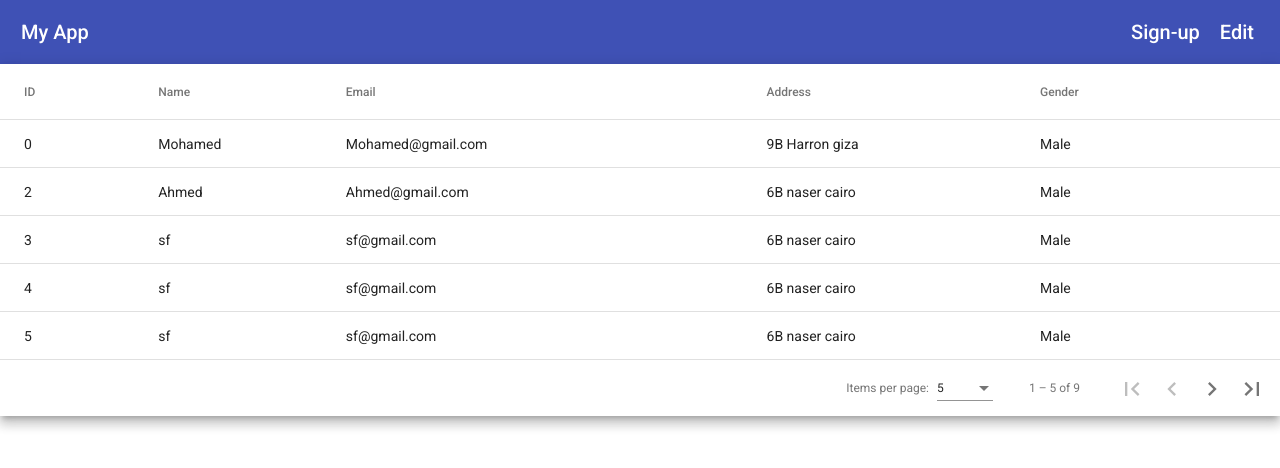
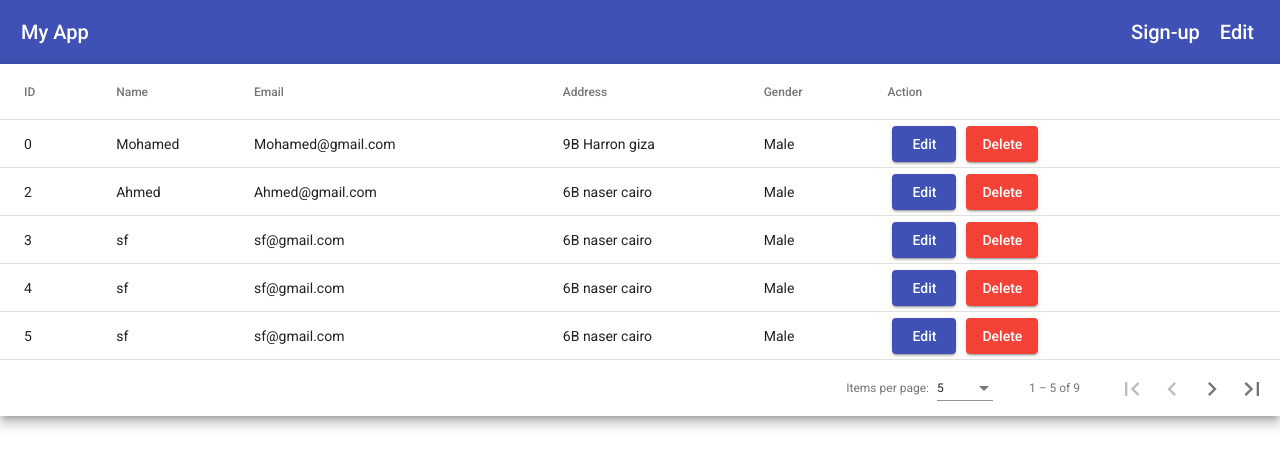
Before and after one commit to Mohammad-talaat/angular-3rd-task, an Angular app: page / in a window 1280 px wide. Shown: the top 468 px of the page. Built offline with nearby package versions, Linux system fonts and the light colour scheme; data requests are answered from the project's data file.

Commit message:
add action to the table

```diff
--- a/src/app/app.component.html
+++ b/src/app/app.component.html
@@ -11,7 +11,7 @@
 
   </section> -->
   <div class="mat-elevation-z8">
-    <table  mat-table [dataSource]="dataSource" matSort>
+    <table  mat-table [dataSource]="dataSource" matSort >
 
 
       <!-- Position Column -->
@@ -43,6 +43,15 @@
         <td mat-cell *matCellDef="let user"> {{user.gender}} </td>
       </ng-container>
 
+      <ng-container  matColumnDef="action">
+        <th  mat-header-cell *matHeaderCellDef mat-sort-header>Action </th>
+        <td mat-cell *matCellDef="let user">
+          <button class='button-DIY' (click)="openDialog()" mat-raised-button color="primary">Edit</button>
+          <button class='button-DIY' mat-raised-button color="warn">Delete</button>
+        </td>
+      </ng-container>
+
+
       <tr mat-header-row *matHeaderRowDef="displayedColumns"></tr>
       <tr mat-row *matRowDef="let row; columns: displayedColumns;"></tr>
     </table>
--- a/src/app/app.component.scss
+++ b/src/app/app.component.scss
@@ -12,23 +12,10 @@ a{
   color: white;
 }
 
-// main{
-//   display: flex;
-//   justify-content: center;
-//   height: 80%;
-//   align-items: center;
-//   overflow-y:hidden;
-// }
-// .main-container{
-//   background-color: rgb(149, 199, 225);
-//   width: 50%;
-//   height: 75%;
-//   max-width: 400px;
-
-//   text-align: center;
-
-// }
-
 table {
   width: 100%;
 }
+
+.button-DIY{
+  margin:5px;
+}
--- a/src/app/app.component.ts
+++ b/src/app/app.component.ts
@@ -25,7 +25,7 @@ export class AppComponent implements OnInit {
 
   }
 
-  displayedColumns: string[] = ['id', 'name', 'email', 'address','gender'];
+  displayedColumns: string[] = ['id', 'name', 'email', 'address','gender','action'];
   @ViewChild(MatPaginator) paginator!: MatPaginator;
   @ViewChild(MatSort) sort!: MatSort;
 
--- a/src/app/material-ui-module/material-ui.module.ts
+++ b/src/app/material-ui-module/material-ui.module.ts
@@ -10,6 +10,7 @@ import {MatDialogModule} from '@angular/material/dialog';
 import { MatInputModule } from '@angular/material/input';
 import {MatSelectModule} from '@angular/material/select';
 import {MatGridListModule} from '@angular/material/grid-list';
+import {MatButtonModule} from '@angular/material/button';
 
 @NgModule({
   declarations: [],
@@ -26,7 +27,8 @@ import {MatGridListModule} from '@angular/material/grid-list';
     MatDialogModule,
     MatInputModule,
     MatSelectModule,
-    MatGridListModule
+    MatGridListModule,
+    MatButtonModule
   ]
 })
 export class MaterialUIModule { }
--- a/src/app/shared-module/components/form/form.component.html
+++ b/src/app/shared-module/components/form/form.component.html
@@ -1,3 +1,4 @@
+<form >
   <h4>Details</h4>
   <mat-form-field appearance="fill">
     <mat-label>Name</mat-label>
@@ -35,3 +36,4 @@
         <input matInput>
       </mat-form-field>
   </div>
+</form>
--- a/src/app/shared-module/components/form/form.component.scss
+++ b/src/app/shared-module/components/form/form.component.scss
@@ -7,3 +7,7 @@
 div{
   display: grid;
 }
+
+form mat-form-field{
+  margin:5px;
+}
--- a/src/app/shared-module/components/form/form.component.ts
+++ b/src/app/shared-module/components/form/form.component.ts
@@ -1,4 +1,5 @@
 import { Component, OnInit } from '@angular/core';
+import { FormBuilder, FormGroup, Validators ,FormsModule,NgForm } from '@angular/forms';
 
  interface Options {
   value: string;
--- a/src/app/shared-module/shared.module.ts
+++ b/src/app/shared-module/shared.module.ts
@@ -4,7 +4,7 @@ import { FormComponent } from './components/form/form.component';
 import { HttpClientModule } from '@angular/common/http';
 import { MaterialUIModule } from '../material-ui-module/material-ui.module';
 import { DialogTest } from './components/dialog/dialog.component';
-
+import { FormsModule,ReactiveFormsModule } from '@angular/forms';
 
 @NgModule({
   declarations: [
@@ -15,7 +15,9 @@ import { DialogTest } from './components/dialog/dialog.component';
   imports: [
     CommonModule,
     HttpClientModule,
-    MaterialUIModule
+    MaterialUIModule,
+    FormsModule,
+    ReactiveFormsModule
 
   ],
   exports:[
```
Lines whose indentation alone changed are shown as unchanged.
